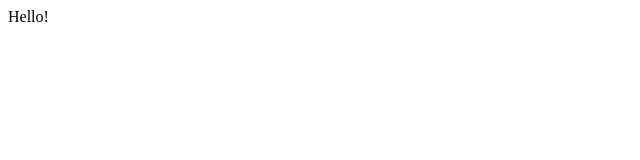
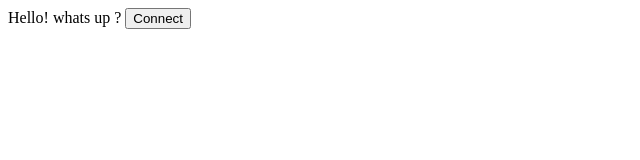
Before and after one commit to Marklin2289/html-fund-me-fcc, a website: page index.html in a window 1280 px wide. Shown: the whole page, without its empty margins (0-640 px from the left). Drawn offline with Linux system fonts and the light colour scheme.

Commit message:
create connect features

```diff
--- a/index.html
+++ b/index.html
@@ -4,6 +4,8 @@
     <title>Fund Me Dapp</title>
   </head>
   <body>
-    Hello!
+    Hello! whats up ?
+    <script src="./index.js" type="text/javascript"></script>
+    <button id="connectButton" onclick="connect()">Connect</button>
   </body>
 </html>
--- /dev/null
+++ b/index.js
@@ -0,0 +1,12 @@
+async function connect() {
+  if (typeof window.ethereum !== "undefined") {
+    // console.log("I see a metamask!");
+    await window.ethereum.request({ method: "eth_requestAccounts" });
+    document.getElementById("connectButton").innerHTML = "Connected";
+    console.log("Wallet connected!");
+  } else {
+    document.getElementById("connectButton").innerHTML =
+      "Please install metamask!";
+    //   console.log("No metamask!");
+  }
+}
```
Also changed, not shown: package.json (added, +12 -0 lines), 1 other file.
